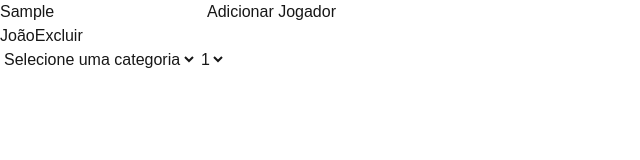
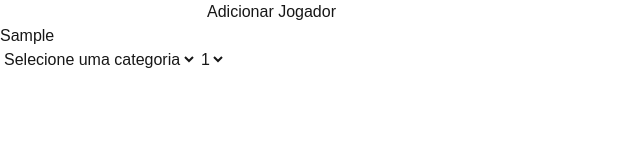
Before and after one commit to MateusDanieel/impostor, a Next.js app: page /impostor/ in a window 1280 px wide. Both pictures are taken after typing "Sample" into the empty fields and a click on the button "Adicionar Jogador". Shown: the top 160 px of the page, without its empty margins (0-640 px from the left). Built offline with nearby package versions, Linux system fonts and the light colour scheme.

Commit message:
feat: add Setup component for managing players, categories, and impostor count

```diff
--- a/components/Setup.tsx
+++ b/components/Setup.tsx
@@ -1,19 +1,37 @@
+"use client";
+
 import { categories } from "@/data/categories";
+import { useState } from "react";
 
 export const Setup = ({ players, setPlayers, categoryId, setCategoryId, impostorCount, setImpostorCount }) => {
+
+    const [playerName, setPlayerName] = useState("");
+
+    function handleAddPlayer() {
+        if (playerName !== "") {
+            const novoPlayer = {
+                id: Date.now().toString(),
+                name: playerName,
+                alive: true
+            };
+
+            setPlayers([...players, novoPlayer]);
+            setPlayerName("");
+        }
+    }
+
     return (
         <>
-            <input type="text" />
-            <button type="button">Adicionar Jogador</button>
+            <input type="text" value={playerName} onChange={(e) => { setPlayerName(e.target.value) }} />
+            <button type="button" onClick={handleAddPlayer}>Adicionar Jogador</button>
 
             <table>
                 <tbody>
-                    <tr>
-                        <td>João</td>
-                        <td>
-                            <button type="button">Excluir</button>
-                        </td>
-                    </tr>
+                    {players.map((player) =>
+                        <tr key={player.id}>
+                            <td>{player.name}</td>
+                        </tr>
+                    )}
                 </tbody>
             </table>
 
```
